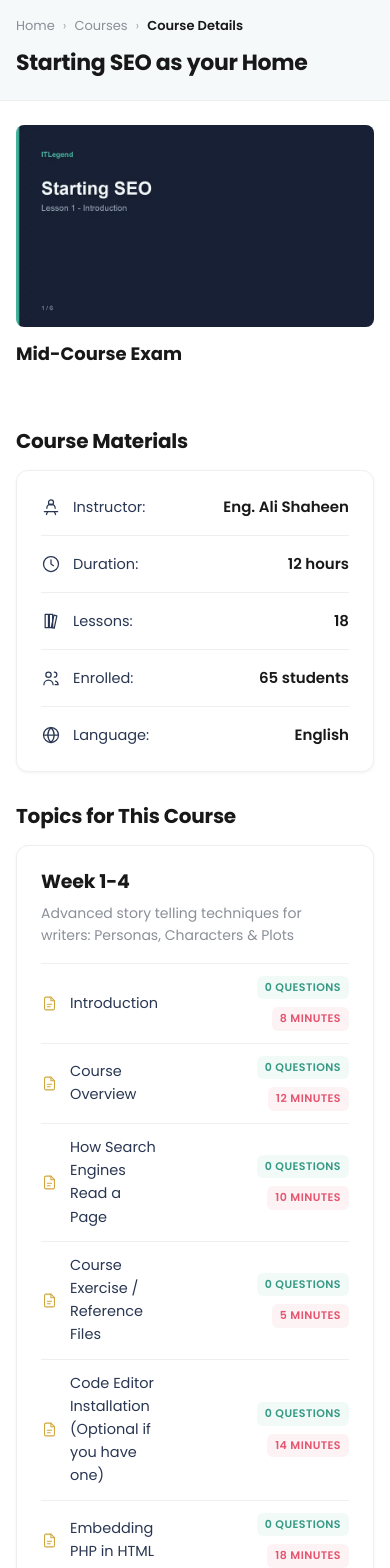
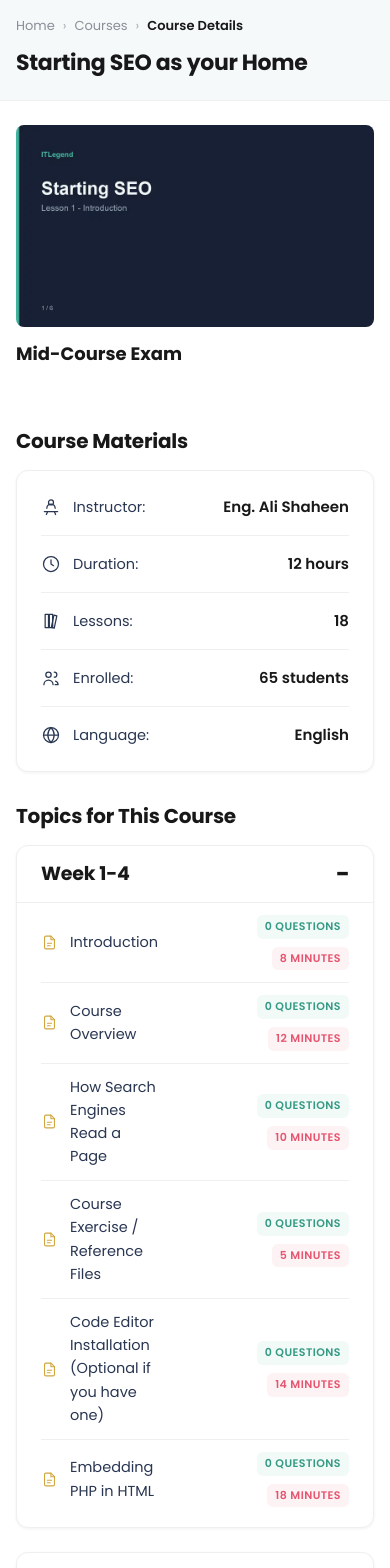
Before and after one commit to zikaloai71/course-player, a Next.js app: page /courses/starting-seo-as-your-home in a window 390 px wide. Shown: the top 1568 px of the page. Built offline with nearby package versions, Linux system fonts and the light colour scheme.

Commit message:
feat: collapsible weeks on mobile

```diff
--- a/src/components/curriculum/WeekCard.module.css
+++ b/src/components/curriculum/WeekCard.module.css
@@ -1,14 +1,38 @@
 .card {
-  padding: var(--s-5);
   border: 1px solid var(--line);
   border-radius: var(--r-lg);
   background: var(--card);
   box-shadow: var(--shadow-sm);
 }
 
+.desktopHeader {
+  display: none;
+}
+
+/* The whole header is the tap target while the card can collapse. */
+.toggle {
+  display: flex;
+  width: 100%;
+  align-items: center;
+  justify-content: space-between;
+  gap: var(--s-4);
+  min-height: 44px;
+  padding: var(--s-4) var(--s-5);
+  text-align: left;
+}
+
 .title {
   font-size: 19px;
+  font-weight: 700;
+  line-height: 1.25;
   letter-spacing: -0.01em;
+  color: var(--ink);
+}
+
+.sign {
+  font-size: 24px;
+  line-height: 1;
+  color: var(--ink);
 }
 
 .desc {
@@ -18,6 +42,30 @@
 }
 
 .lessons {
-  margin-top: var(--s-4);
+  padding-inline: var(--s-5);
   border-top: 1px solid var(--line);
 }
+
+.body {
+  padding-bottom: var(--s-2);
+}
+
+.collapsed {
+  display: none;
+}
+
+@media (min-width: 1024px) {
+  .mobileHeader {
+    display: none;
+  }
+
+  .desktopHeader {
+    display: block;
+    padding: var(--s-5) var(--s-5) var(--s-4);
+  }
+
+  /* Desktop shows every week in full, whatever was collapsed on mobile. */
+  .collapsed {
+    display: block;
+  }
+}
--- a/src/components/curriculum/WeekCard.tsx
+++ b/src/components/curriculum/WeekCard.tsx
@@ -1,17 +1,49 @@
+"use client";
+
+import { useState } from "react";
 import type { Week } from "@/types/course";
 import { LessonRow } from "./LessonRow";
 import styles from "./WeekCard.module.css";
 
 export function WeekCard({ courseSlug, week }: { courseSlug: string; week: Week }) {
+  const [open, setOpen] = useState(true);
+  const bodyId = `${week.id}-lessons`;
+
   return (
     <li className={styles.card}>
+      {/*
+       * Two headers, one shown at a time by CSS: on mobile the week collapses
+       * from a button, on desktop it is a plain heading that never collapses.
+       * Swapping them in CSS rather than JavaScript keeps the server and the
+       * client markup identical, so there is no flash while the page hydrates.
+       */}
+      <h3 className={styles.mobileHeader}>
+        <button
+          type="button"
+          className={styles.toggle}
+          aria-expanded={open}
+          aria-controls={bodyId}
+          onClick={() => setOpen((v) => !v)}
+        >
+          <span className={styles.title}>{week.title}</span>
+          <span className={styles.sign} aria-hidden="true">
+            {open ? "−" : "+"}
+          </span>
+        </button>
+      </h3>
+
+      <div className={styles.desktopHeader}>
         <h3 className={styles.title}>{week.title}</h3>
         <p className={styles.desc}>{week.description}</p>
+      </div>
+
+      <div id={bodyId} className={`${styles.body} ${open ? "" : styles.collapsed}`}>
         <ul className={styles.lessons}>
           {week.lessons.map((lesson) => (
             <LessonRow key={lesson.id} courseSlug={courseSlug} lesson={lesson} />
           ))}
         </ul>
+      </div>
     </li>
   );
 }
```
Lines whose indentation alone changed are shown as unchanged.
